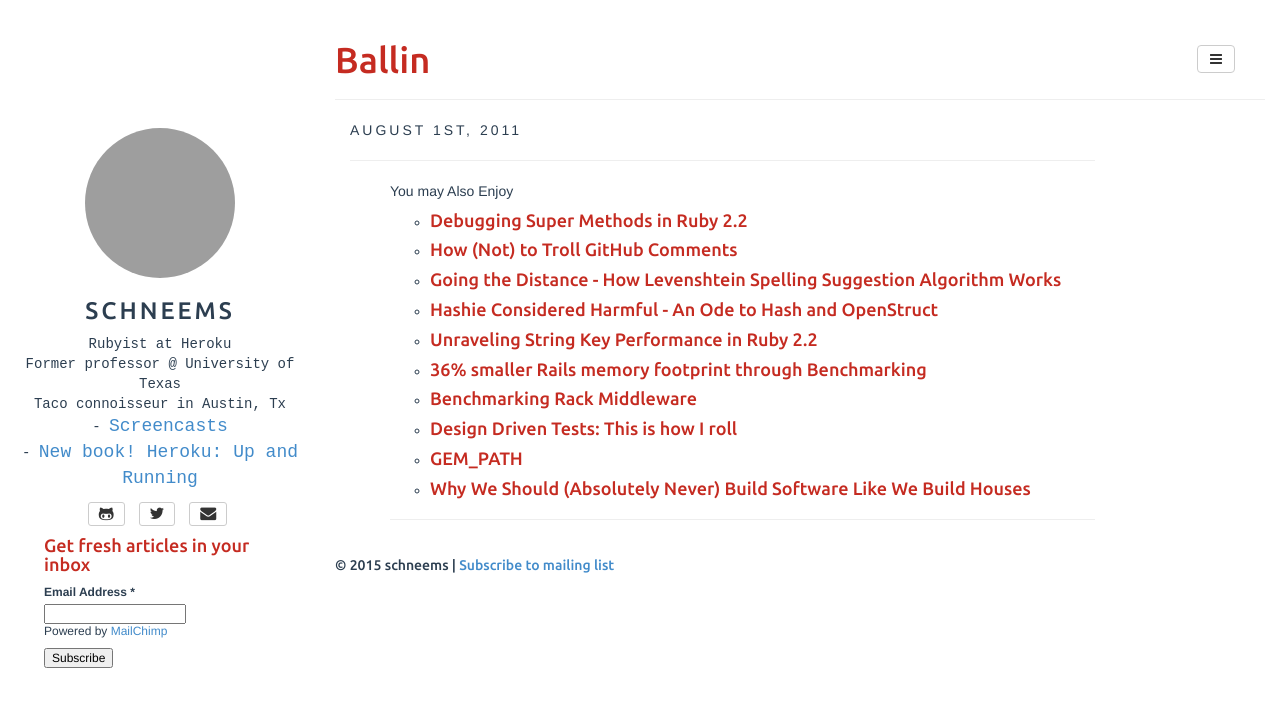
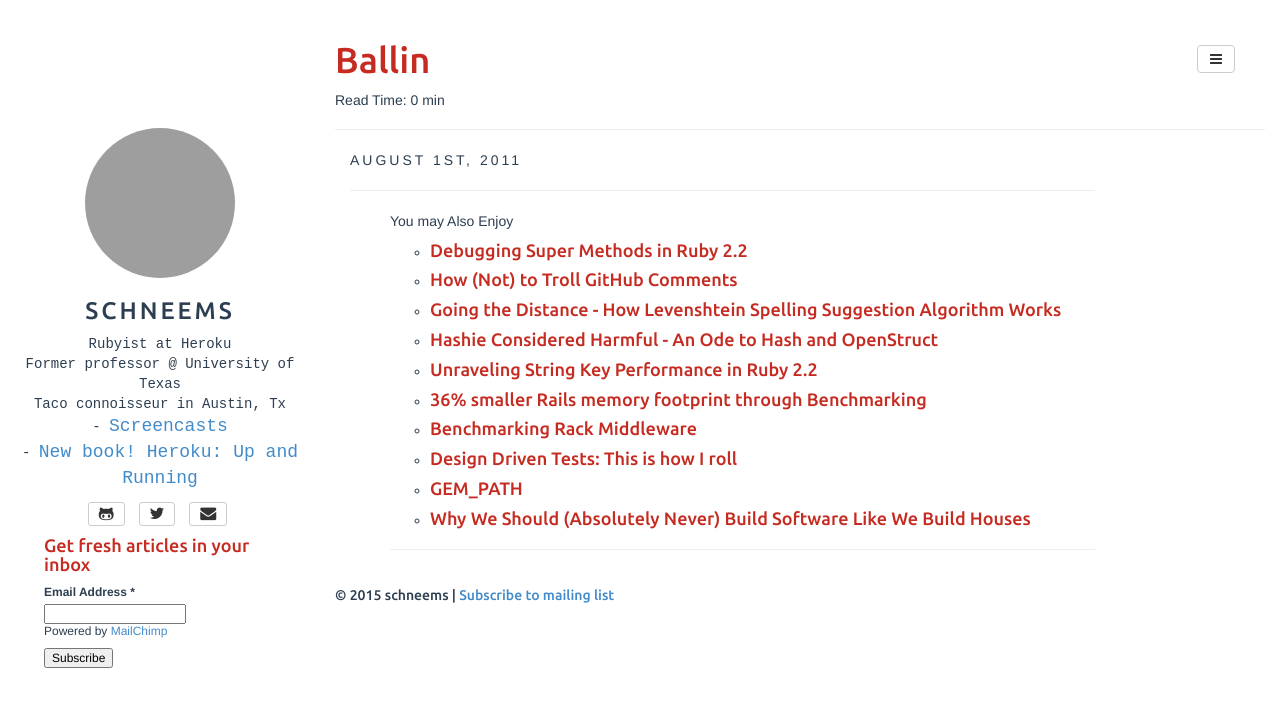
Before and after one commit to schneems/schneems, a Jekyll site: the page built from _posts/tumblr/2011-08-01-ballin.html, in a window 1280 px wide. Shown: the top 707 px of the page. Built offline with Jekyll 4.4.1, drawn with Linux system fonts in a browser that asks for light colours; Markdown is read by kramdown in place of the engine named in the settings; comment, search, counter and statistics services are not loaded; grey boxes are pictures that could not be loaded.

Commit message:
medium style reading time

```diff
--- a/_config.yml
+++ b/_config.yml
@@ -8,6 +8,8 @@ highlighter: rouge
 markdown: redcarpet
 future: false
 encoding: "utf-8"
+readtime: true
+wpm:      200
 
 title: schneems
 description: Schneems on Software
--- a/_includes/post.html
+++ b/_includes/post.html
@@ -1,6 +1,10 @@
 <article>
 	<div class="page-header">
 	  <h1>{{ page.title }} {% if page.tagline %}<small>{{page.tagline}}</small>{% endif %}</h1>
+	  {% if site.readtime %}
+	    {% assign readtime = page.content | strip_html | number_of_words | divided_by:site.wpm | ceil %}
+	    <p>Read Time: {{ readtime }} min</p>
+	  {% endif %}
 	</div>
 
 	<div class="col-sm-10">
```
